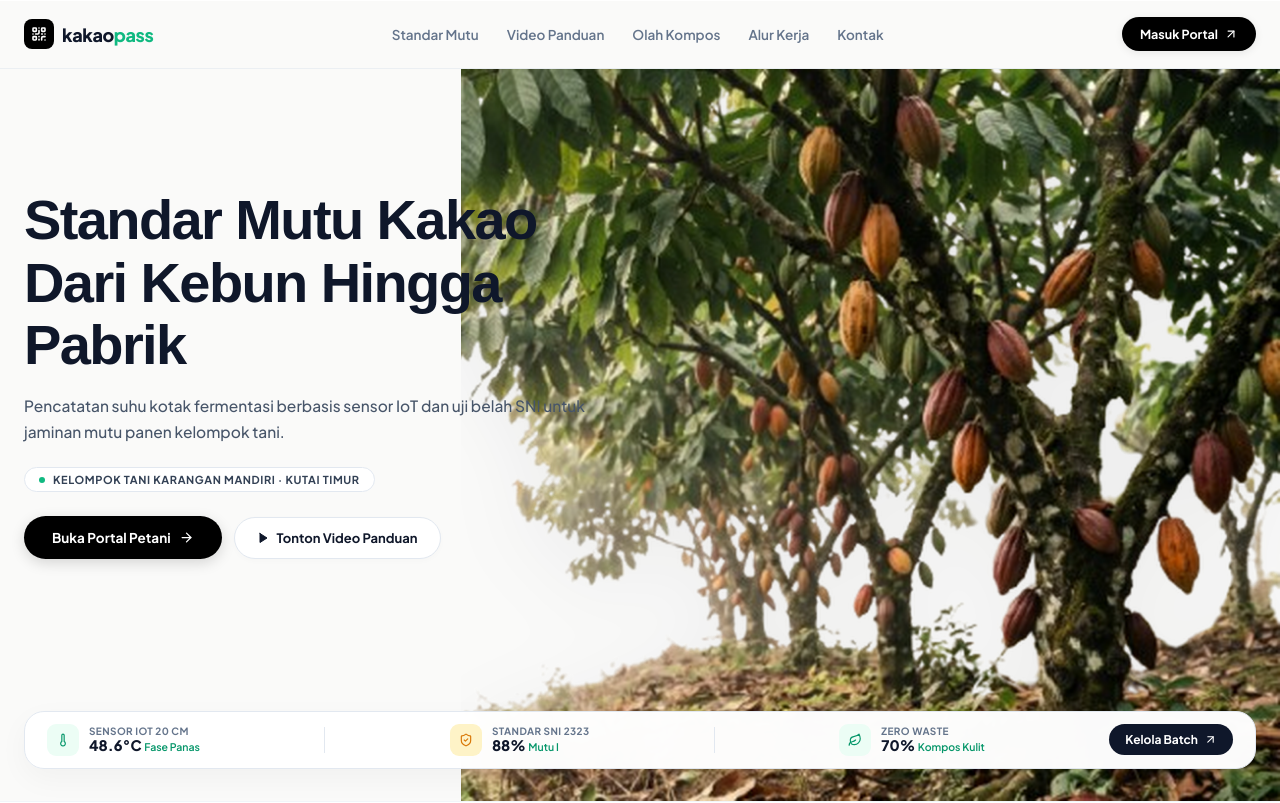
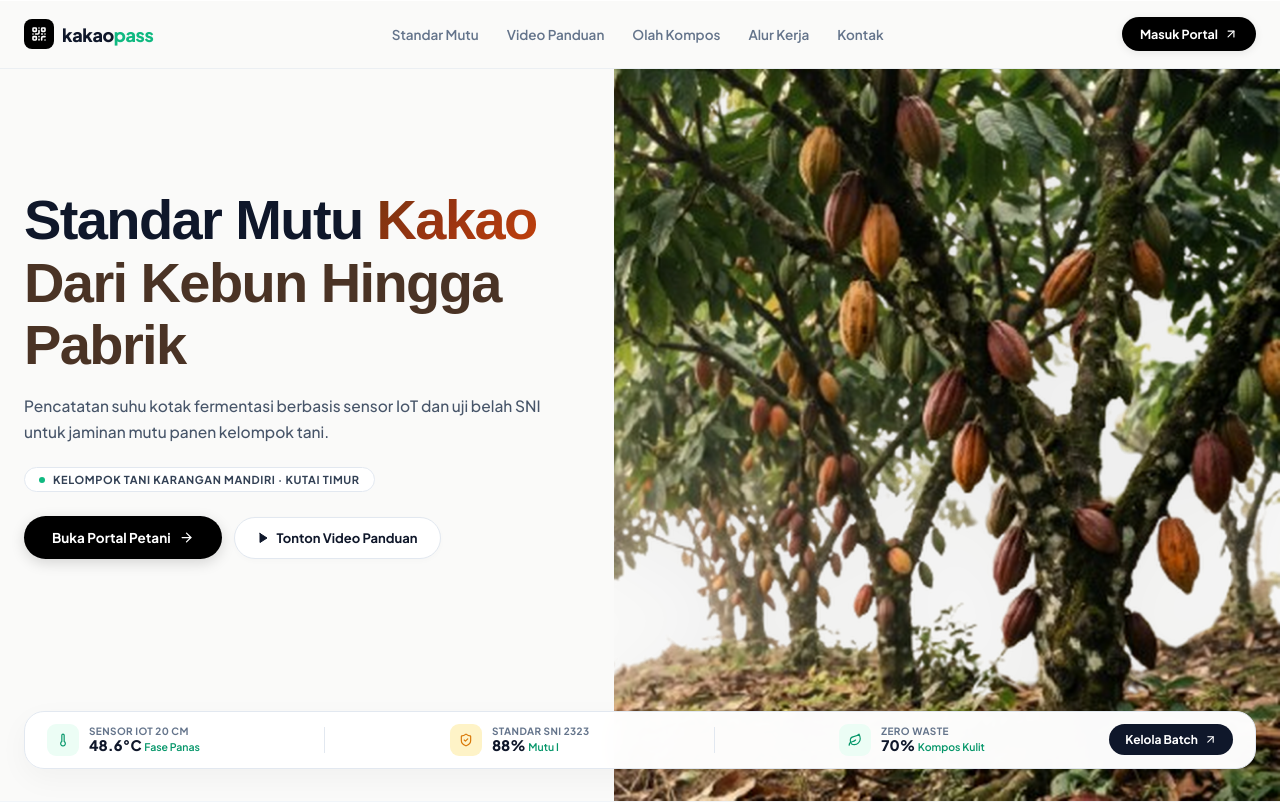
Before and after one commit to RafiAbdurrohim/kakao-pass, a Next.js app: page / in a window 1280 px wide. Shown: the top 803 px of the page. Built offline with nearby package versions, Linux system fonts and the light colour scheme.

Commit message:
style: geser foto pohon kakao ke kanan agar bebas dari teks dan variasikan warna judul dengan aksen coklat kakao hangat

```diff
--- a/app/kp.css
+++ b/app/kp.css
@@ -1123,12 +1123,14 @@
 .concept-hero-inner{width:min(1280px,calc(100% - 48px));margin:0 auto;display:flex;flex-direction:column;justify-content:space-between;flex:1;min-height:calc(100vh - 132px);min-height:calc(100dvh - 132px);position:relative;z-index:2}
 
 /* Pohon Kakao Cutout di Sisi Kanan (Transparan) */
-.concept-hero-tree-frame{position:absolute;top:68px;right:0;bottom:0;width:min(64vw,1150px);pointer-events:none;z-index:1;display:flex;align-items:flex-start;justify-content:flex-end;overflow:hidden}
+.concept-hero-tree-frame{position:absolute;top:68px;right:0;bottom:0;width:min(52vw,920px);pointer-events:none;z-index:1;display:flex;align-items:flex-start;justify-content:flex-end;overflow:hidden}
 .concept-hero-tree-render{width:100%;height:100%;object-fit:cover;object-position:right top;filter:drop-shadow(0 20px 40px rgba(15,23,42,.06))}
 
 /* Left Content Area */
-.concept-hero-left-copy{max-width:620px;position:relative;z-index:2;margin-top:auto;margin-bottom:auto;padding:24px 0}
+.concept-hero-left-copy{max-width:550px;position:relative;z-index:2;margin-top:auto;margin-bottom:auto;padding:24px 0}
 .concept-main-title{font-size:clamp(36px,4.4vw,56px);font-weight:800;line-height:1.12;letter-spacing:-1.6px;color:#0f172a;margin:0 0 16px}
+.title-cocoa-accent{color:#78350f;background:linear-gradient(135deg,#78350f 0%,#9a3412 45%,#c2410c 100%);-webkit-background-clip:text;-webkit-text-fill-color:transparent;display:inline-block}
+.title-sub-phrase{color:#4a3325}
 .concept-lead-text{font-size:15.5px;line-height:1.7;color:#475569;margin:0 0 20px;font-weight:500}
 .concept-origin-badge{display:inline-flex;align-items:center;gap:8px;padding:5px 14px;border-radius:99px;background:rgba(255,255,255,.94);backdrop-filter:blur(10px);-webkit-backdrop-filter:blur(10px);border:1px solid #e2e8f0;color:#334155;font-size:11px;font-weight:700;letter-spacing:.6px;margin-bottom:24px}
 .origin-live-dot{width:6px;height:6px;border-radius:50%;background:#10b981}
--- a/app/page.tsx
+++ b/app/page.tsx
@@ -174,10 +174,10 @@ export default function Home() {
         <div className="concept-hero-inner">
           {/* Left Content Area (Teks, Kicker, Badge, Button) */}
           <div className="concept-hero-left-copy">
-            {/* Title Berkelas */}
+            {/* Title Berkelas dengan Aksen Warna Coklat Kakao */}
             <h1 className="concept-main-title">
-              Standar Mutu Kakao<br />
-              Dari Kebun Hingga Pabrik
+              Standar Mutu <span className="title-cocoa-accent">Kakao</span><br />
+              <span className="title-sub-phrase">Dari Kebun Hingga Pabrik</span>
             </h1>
 
             {/* Tulisan Kecil Deskripsi Singkat */}
```
